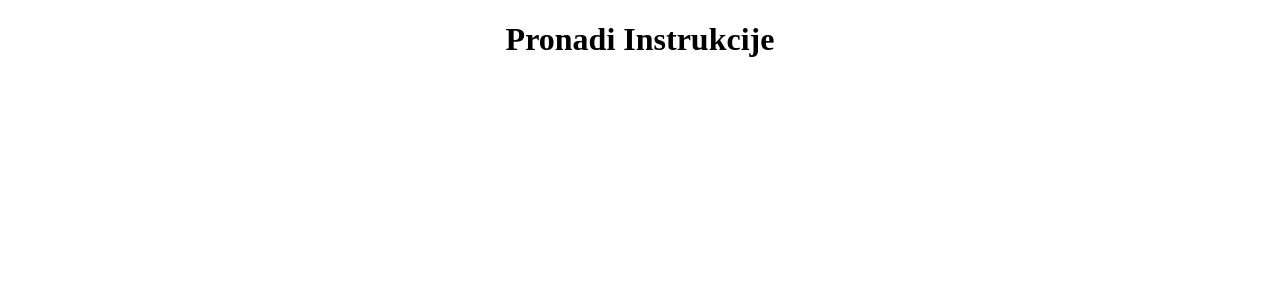
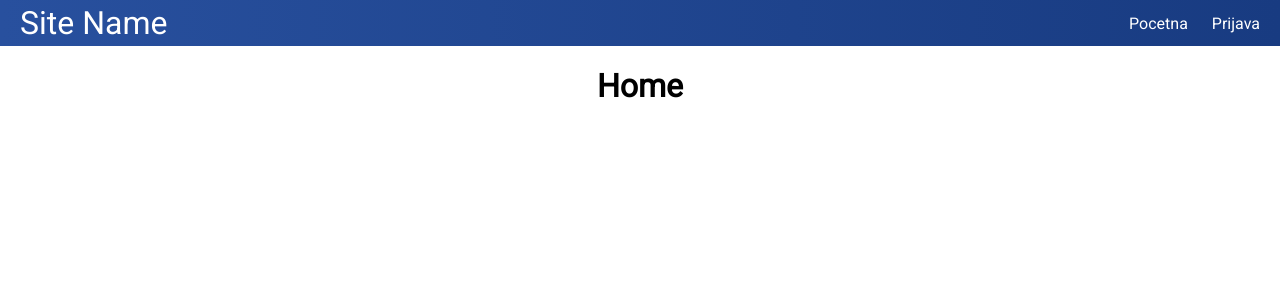
Before and after one commit to R0ko/pronadi-instrukcije, a React (Create React App) app in the folder client/: page / in a window 1280 px wide. Shown: the top 300 px of the page. Built offline with nearby package versions, Linux system fonts and the light colour scheme.

Commit message:
added routes and navbar

```diff
--- a/client/package.json
+++ b/client/package.json
@@ -9,7 +9,7 @@
     "axios": "^1.3.6",
     "react": "^18.2.0",
     "react-dom": "^18.2.0",
-    "react-router-dom": "^6.10.0",
+    "react-router-dom": "^6.11.0",
     "react-scripts": "^5.0.1",
     "react-transition-group": "^4.4.5",
     "uuid": "^9.0.0",
--- a/client/public/index.html
+++ b/client/public/index.html
@@ -12,6 +12,9 @@
     <link rel="apple-touch-icon" href="%PUBLIC_URL%/logo192.png" />
 
     <link rel="manifest" href="%PUBLIC_URL%/manifest.json" />
+    <link rel="preconnect" href="https://fonts.googleapis.com">
+    <link rel="preconnect" href="https://fonts.gstatic.com" crossorigin>
+    <link href="https://fonts.googleapis.com/css2?family=Roboto&display=swap" rel="stylesheet">
 
     <title>Pronadi instrukcije</title>
   </head>
--- a/client/src/App.css
+++ b/client/src/App.css
@@ -36,3 +36,54 @@
     transform: rotate(360deg);
   }
 }
+
+*{
+  box-sizing: border-box;
+}
+
+body{
+  margin:0
+}
+
+.nav{
+  background: linear-gradient(90.11deg, #28509E 0.1%, #183B81 99.91%);
+  color: white;
+  display: flex;
+  justify-content: space-between;
+  align-items: stretch;
+  gap: 2rem;
+  padding: 0 1rem;
+}
+
+.site-title{
+  font-size: 2rem;
+}
+
+.nav ul{
+  padding: 0;
+  margin: 0;
+  list-style: none;
+  display: flex;
+  gap: 1rem;
+}
+
+.nav a{
+  color: inherit;
+  text-decoration: none;
+  height: 100%;
+  display: flex;
+  align-items: center;
+  padding: .25rem;
+}
+
+.nav li:active{
+  background-color: #555;
+}
+
+.nav li:hover{
+  background-color: #777;
+}
+
+html *{
+  font-family: 'Roboto', sans-serif;
+}
--- a/client/src/App.js
+++ b/client/src/App.js
@@ -1,10 +1,19 @@
 import './App.css';
 import Navbar from './components/layout/Navbar';
+import { Route, Routes } from 'react-router-dom';
+import Home from './pages/Home';
+import Login from './pages/Login';
 
 const App = () => {
   return (
     <div className='App'>
       <Navbar />
+      <div className='container'>
+        <Routes>
+          <Route path='/' element={<Home />} />
+          <Route path='/login' element={<Login />} />
+        </Routes>
+      </div>
     </div>
   );
 };
--- a/client/src/components/layout/Navbar.js
+++ b/client/src/components/layout/Navbar.js
@@ -1,24 +1,27 @@
-import React from 'react';
-import PropTypes from 'prop-types';
+import { Link, useResolvedPath, useMatch } from 'react-router-dom';
 
-const Navbar = ({ title, icon }) => {
+export default function Navbar() {
   return (
-    <div className='navbar bg-primary'>
-      <h1>
-        <i className={icon} />
-        {title}
-      </h1>
-    </div>
+    <nav className='nav'>
+      <Link to='/' className='site-title'>
+        Site Name
+      </Link>
+      <ul>
+        <CustomLink to='/home'>Pocetna</CustomLink>
+        <CustomLink to='/login'>Prijava</CustomLink>
+      </ul>
+    </nav>
   );
-};
+}
 
-Navbar.propTypes = {
-  title: PropTypes.string.isRequired,
-  icon: PropTypes.string,
-};
-
-Navbar.defaultProps = {
-  title: 'Pronadi Instrukcije',
-  icon: 'fas fa-id-card-alt',
-};
-export default Navbar;
+function CustomLink({ to, children, ...props }) {
+  const resolvedPath = useResolvedPath(to);
+  const isActive = useMatch({ path: resolvedPath.pathname, end: true });
+  return (
+    <li className={isActive ? 'active' : ''}>
+      <Link to={to} {...props}>
+        {children}
+      </Link>
+    </li>
+  );
+}
--- a/client/src/index.js
+++ b/client/src/index.js
@@ -2,15 +2,16 @@ import React from 'react';
 import ReactDOM from 'react-dom/client';
 import App from './App';
 import reportWebVitals from './reportWebVitals';
+import './App.css';
+import { BrowserRouter } from 'react-router-dom';
 
 const root = ReactDOM.createRoot(document.getElementById('root'));
 root.render(
   <React.StrictMode>
-    <App />
+    <BrowserRouter>
+      <App />
+    </BrowserRouter>
   </React.StrictMode>
 );
 
-// If you want to start measuring performance in your app, pass a function
-// to log results (for example: reportWebVitals(console.log))
-// or send to an analytics endpoint. Learn more: https://bit.ly/CRA-vitals
 reportWebVitals();
--- /dev/null
+++ b/client/src/pages/Home.js
@@ -0,0 +1,3 @@
+export default function Home() {
+  return <h1>Home</h1>;
+}
--- /dev/null
+++ b/client/src/pages/Login.js
@@ -0,0 +1,3 @@
+export default function Login() {
+  return <h1>Login</h1>;
+}
--- a/package.json
+++ b/package.json
@@ -16,11 +16,13 @@
   "license": "ISC",
   "dependencies": {
     "bcryptjs": "^2.4.3",
+    "bootstrap": "^5.2.3",
     "config": "^3.3.9",
     "express": "^4.18.2",
     "express-validator": "^6.15.0",
     "jsonwebtoken": "^9.0.0",
-    "mongoose": "^7.0.4"
+    "mongoose": "^7.0.4",
+    "react-bootstrap": "^2.7.4"
   },
   "devDependencies": {
     "concurrently": "^7.6.0",
```
Also changed, not shown: 2 other files (tests, documents, lock files or other folders).
